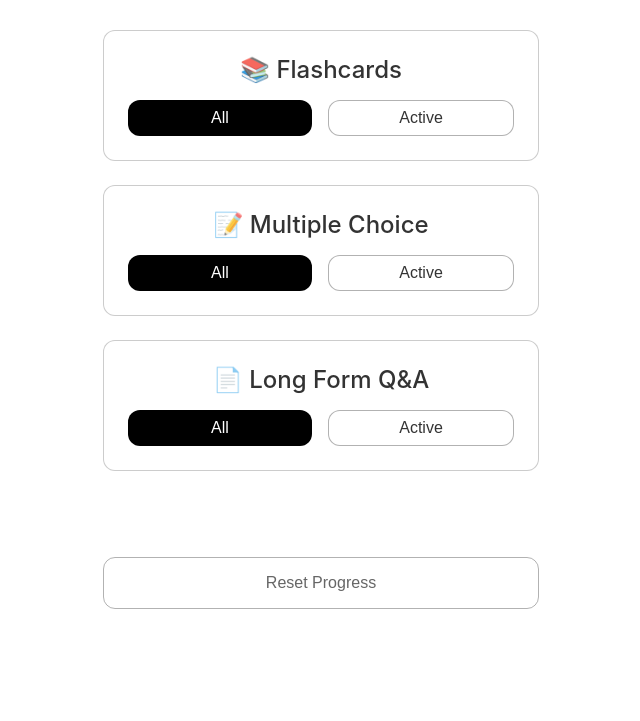
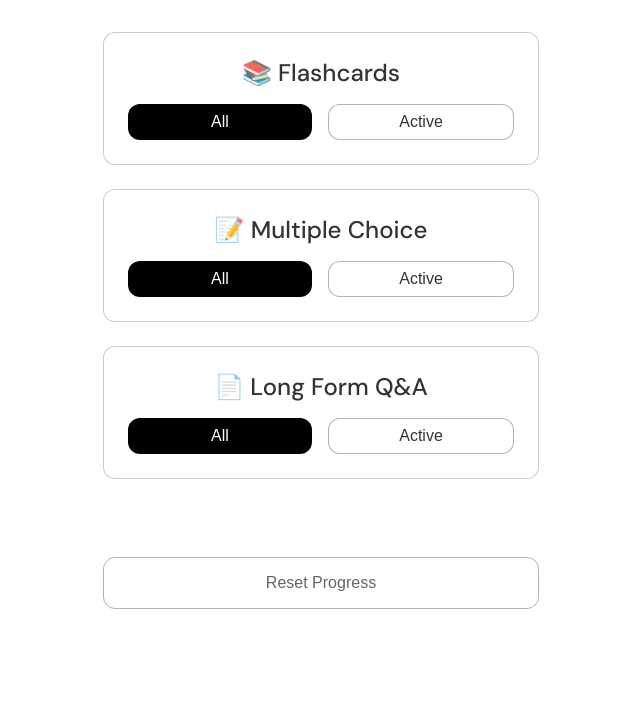
Before and after one commit to phivphan/studyguide, a website: page public/index.html in a window 1280 px wide. Shown: the part 79-800 px from the top of the page, without its empty margins (319-959 px from the left). Drawn offline with Linux system fonts and the light colour scheme.

Commit message:
Add DM Sans font from Google Fonts - cleaner, more modern typography

```diff
--- a/public/index.html
+++ b/public/index.html
@@ -4,6 +4,9 @@
     <meta charset="UTF-8">
     <meta name="viewport" content="width=device-width, initial-scale=1.0">
     <title>Study Guide</title>
+    <link rel="preconnect" href="https://fonts.googleapis.com">
+    <link rel="preconnect" href="https://fonts.gstatic.com" crossorigin>
+    <link href="https://fonts.googleapis.com/css2?family=DM+Sans:ital,opsz,wght@0,9..40,100..1000;1,9..40,100..1000&display=swap" rel="stylesheet">
     <link rel="stylesheet" href="styles.css">
 </head>
 <body>
--- a/public/styles.css
+++ b/public/styles.css
@@ -42,7 +42,7 @@
 }
 
 body {
-    font-family: -apple-system, BlinkMacSystemFont, 'Segoe UI', Roboto, Oxygen, Ubuntu, Cantarell, sans-serif;
+    font-family: 'DM Sans', -apple-system, BlinkMacSystemFont, 'Segoe UI', Roboto, Oxygen, Ubuntu, Cantarell, sans-serif;
     background-color: var(--background-primary);
     color: var(--text-primary);
     min-height: 100vh;
```
